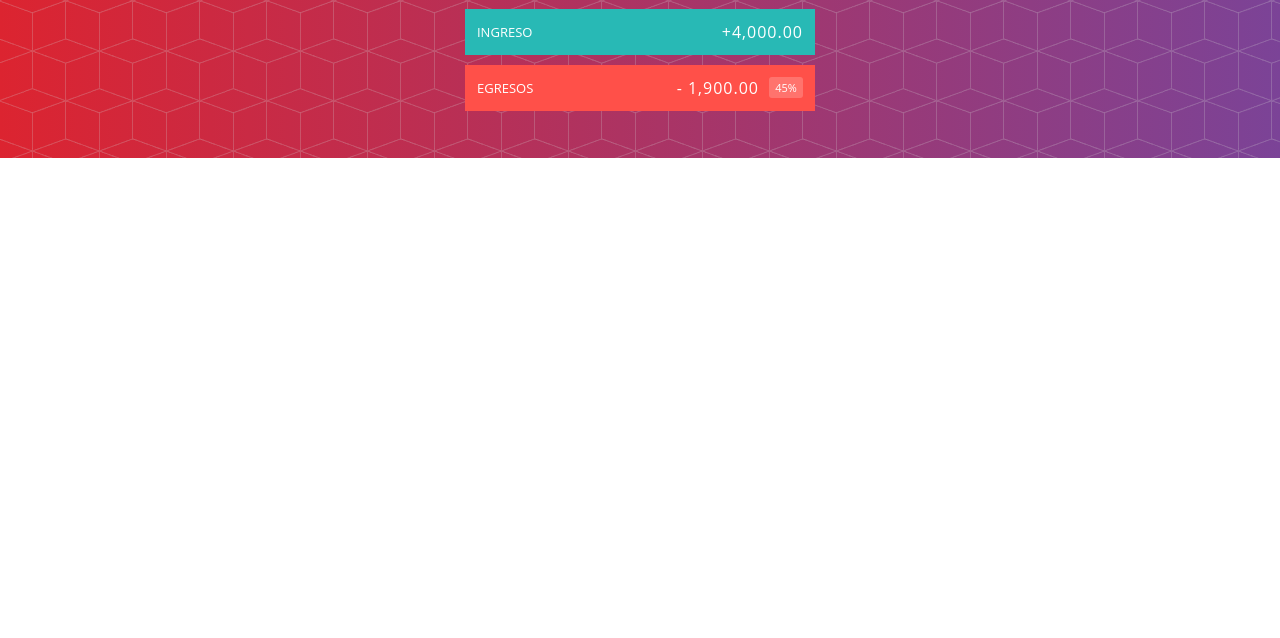
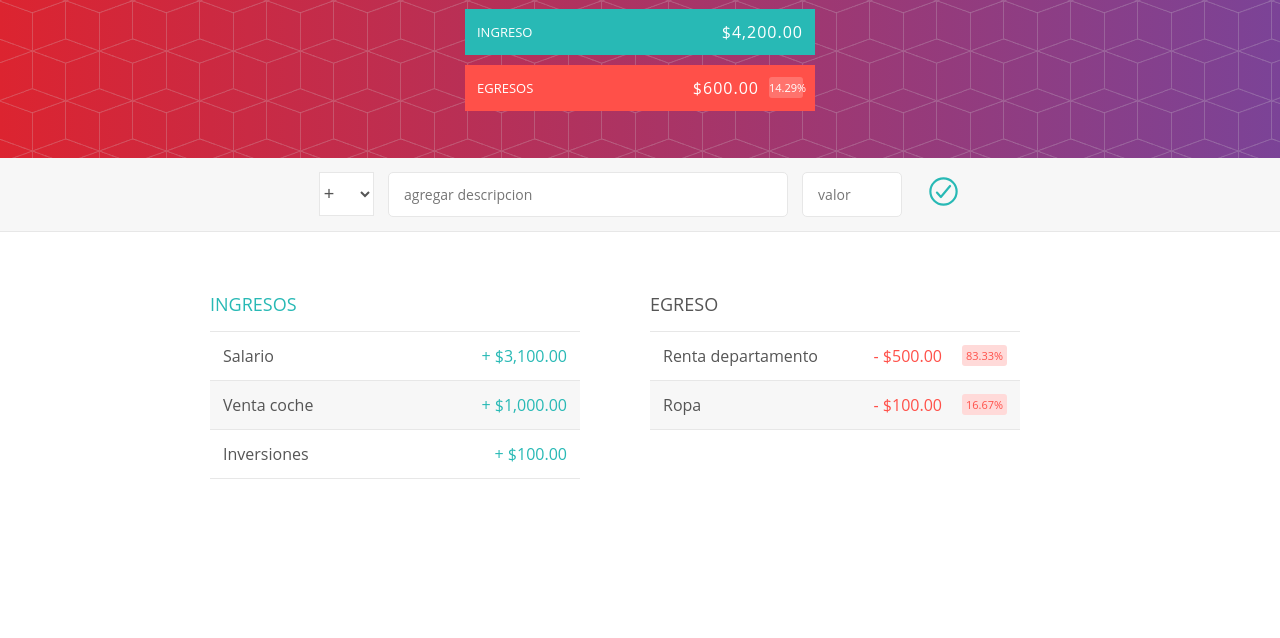
Before and after one commit to oscar-BG/Desarrollo_Web_JavaScript, a plain HTML site: page 25.-Aplicacion-presupuesto/index.html in a window 1280 px wide. Shown: the part 162-800 px from the top of the page. Drawn offline with nearby package versions, Linux system fonts and the light colour scheme.

Commit message:
Ejercicio con javascript

```diff
--- a/25.-Aplicacion-presupuesto/index.html
+++ b/25.-Aplicacion-presupuesto/index.html
@@ -7,25 +7,76 @@
     <link rel="stylesheet" href="css/estilos.css">
     <title>Presupuesto</title>
 </head>
-<body>
+<body onload="cargarApp()">
     <div class="cabecero">
         <div class="presupuesto">
             <div class="presupuesto_titulo">
                 Presupuesto Disponible
             </div>
-            <div class="presupuesto_valor">2,000.00</div>
+            <div class="presupuesto_valor" id="presupuesto">2,000.00</div>
             <div class="presupuesto_ingreso limpiarEstilos">
                 <div class="presupuesto_ingreso--texto">Ingreso</div>
                 <div class="derecha">
-                    <div class="presupuesto_ingreso--valor">+4,000.00</div>
+                    <div class="presupuesto_ingreso--valor" id="ingresos">+4,000.00</div>
                 </div>
             </div>
 
             <div class="presupuesto_egreso limpiarEstilos">
                 <div class="presupuesto_egreso--texto">Egresos</div>
                 <div class="derecha limpiarEstilos">
-                    <div class="presupuesto_egreso--valor">- 1,900.00</div>
-                    <div class="presupuesto_egreso--porcentaje">45%</div>
+                    <div class="presupuesto_egreso--valor" id="egreso">- 1,900.00</div>
+                    <div class="presupuesto_egreso--porcentaje" id="porcentaje">45%</div>
+                </div>
+            </div>
+        </div>
+    </div>
+
+    <!-- Agregar formulario -->
+    <form action="#" id="forma" onsubmit="return false;">
+        <div class="agregar">
+            <div class="agregar_contenedor">
+                <select name="" id="tipo" class="agregar_tipo">
+                    <option value="ingreso" selected>+</option>
+                    <option value="egreso">-</option>
+                </select>
+                <input type="text" name="" id="descripcion" class="agregar_descripcion" placeholder="agregar descripcion">
+                <input type="number" class="agregar_valor" placeholder="valor" id="valor" step="any">
+                <button class="agregar_btn" onclick="agregarDato()"> <ion-icon name="checkmark-circle-outline"></ion-icon></button>
+            </div>
+        </div>
+    </form>
+
+    <div class="contenedor limpiarEstilos">
+        <div class="ingreso">
+            <h2 class="ingreso_titulo">Ingresos</h2>
+            <div id="lista-ingresos">
+                <div class="elemento limpiarEstilos">
+                    <div class="elemento_descripcion">Salario</div>
+                    <div class="derecha limpiarEstilos">
+                        <div class="elemento_valor">+ 2500.00</div>
+                        <div class="elemento_eliminar">
+                            <button class="elemento_eliminar--btn">
+                                <ion-icon name="close-outline"></ion-icon>
+                            </button>
+                        </div>
+                    </div>
+                </div>
+            </div>
+        </div>
+        <div class="egreso">
+            <h2 class="agreso_titulo">Egreso</h2>
+            <div id="lista-egresos">
+                <div class="elemento limpiarEstilos">
+                    <div class="elemento_descripcion">Renta departamento</div>
+                    <div class="derecha limpiarEstilos">
+                        <div class="elemento_valor">- 900</div>
+                        <div class="elemento_porcentaje">21%</div>
+                        <div class="elemento_eliminar">
+                            <button class="elemento_eliminar--btn">
+                                <ion-icon name="close-outline"></ion-icon>
+                            </button>
+                        </div>
+                    </div>
                 </div>
             </div>
         </div>
@@ -34,5 +85,7 @@
     <script src="js/Ingreso.js"></script>
     <script src="js/Egreso.js"></script>
     <script src="js/app.js"></script>
+    <script type="module" src="https://unpkg.com/ionicons@5.5.2/dist/ionicons/ionicons.esm.js"></script>
+    <script nomodule src="https://unpkg.com/ionicons@5.5.2/dist/ionicons/ionicons.js"></script>
 </body>
 </html>
--- a/25.-Aplicacion-presupuesto/js/Dato.js
+++ b/25.-Aplicacion-presupuesto/js/Dato.js
@@ -0,0 +1,19 @@
+class Dato{
+    constructor(descripcion, valor){
+        this._descripcion = descripcion;
+        this._valor = valor;
+    }
+
+    get descripcion(){
+        return this._descripcion;
+    }
+    set descripcion(descripcion){
+        this._descripcion = descripcion;
+    }
+    get valor(){
+        return this._valor;
+    }
+    set valor(valor){
+        this._valor;
+    }
+}
--- a/25.-Aplicacion-presupuesto/js/Egreso.js
+++ b/25.-Aplicacion-presupuesto/js/Egreso.js
@@ -0,0 +1,11 @@
+class Egreso extends Dato{
+    static contadorEgresos = 0;
+
+    constructor(descripcion, valor){
+        super(descripcion, valor);
+        this._id = ++Egreso.contadorEgresos;
+    }
+    get id(){
+        return this._id;
+    }
+}
--- a/25.-Aplicacion-presupuesto/js/Ingreso.js
+++ b/25.-Aplicacion-presupuesto/js/Ingreso.js
@@ -0,0 +1,11 @@
+class Ingreso extends Dato{
+    static contadorIngresos = 0;
+
+    constructor(descripcion, valor){
+        super(descripcion, valor);
+        this._id = ++Ingreso.contadorIngresos;
+    }
+    get id(){
+        return this._id;
+    }
+}
--- a/25.-Aplicacion-presupuesto/js/app.js
+++ b/25.-Aplicacion-presupuesto/js/app.js
@@ -0,0 +1,128 @@
+const ingreso = [
+    new Ingreso('Salario', 3100.00),
+    new Ingreso('Venta coche', 1000),
+    new Ingreso('Inversiones', 100)
+];
+const egreso = [
+    new Egreso('Renta departamento', 500),
+    new Egreso('Ropa', 100)
+];
+
+let cargarApp = ()=>{
+    cargarCabecero();
+    cargarIngresos();
+    cargarEgresos();
+}
+
+
+let totalIngresos = () =>{
+    let totalIngreso = 0;
+    for(let ingresos of ingreso){
+        totalIngreso += ingresos.valor;
+    }
+    return totalIngreso;
+}
+
+let totalEgreso = ()=>{
+    let totalEgreso = 0;
+    for(let egresos of egreso){
+        totalEgreso += egresos.valor;
+    }
+    return totalEgreso;
+}
+cargarCabecero = ()=>{
+    let presupuesto = totalIngresos() - totalEgreso();
+    let procentajeEgreso = totalEgreso() / totalIngresos();
+
+    document.getElementById('presupuesto').innerHTML = formatoMoneda(presupuesto);
+    document.getElementById('porcentaje').innerHTML = formatoPorcentaje(procentajeEgreso);
+    document.getElementById('ingresos').innerHTML = formatoMoneda(totalIngresos());
+    document.getElementById('egreso').innerHTML = formatoMoneda(totalEgreso());
+}
+
+const formatoMoneda = (valor)=>{
+    return valor.toLocaleString('en-us', {style:'currency', currency:'USD', minimumFractionDigits:2})
+}
+const formatoPorcentaje = (valor) =>{
+    return valor.toLocaleString('en-US', {style:'percent', minimumFractionDigits:2})
+}
+
+const cargarIngresos = ()=>{
+    let ingresosHTML = '';
+    for (let  ingresos of ingreso) {
+        ingresosHTML += crearIngresoHTML(ingresos);
+    }
+    document.getElementById('lista-ingresos').innerHTML = ingresosHTML;
+}
+const crearIngresoHTML = (ingreso)=>{
+    let ingresosHTML = `
+    <div class="elemento limpiarEstilos">
+        <div class="elemento_descripcion">${ingreso.descripcion}</div>
+        <div class="derecha limpiarEstilos">
+            <div class="elemento_valor">+ ${formatoMoneda(ingreso.valor)}</div>
+            <div class="elemento_eliminar">
+                <button class="elemento_eliminar--btn">
+                    <ion-icon name="close-outline"  onclick='eliminarIngreso(${ingreso.id})'></ion-icon>
+                </button>
+            </div>
+        </div>
+    </div>
+    `;
+    return ingresosHTML;
+}
+
+const eliminarIngreso = (id) =>{
+    let indiceEliminar = ingreso.findIndex( ingresos => ingresos.id === id);
+    ingreso.splice(indiceEliminar, 1);
+    cargarCabecero();
+    cargarIngresos();
+}
+const cargarEgresos = ()=>{
+    let egresosHTML = '';
+    for (let egresos of egreso) {
+        egresosHTML += crearEgresoHTML(egresos);
+    }
+    document.getElementById('lista-egresos').innerHTML = egresosHTML;
+}
+const crearEgresoHTML = (egresos) =>{
+    let egresosHTML = `<div class="elemento limpiarEstilos">
+        <div class="elemento_descripcion">${egresos.descripcion}</div>
+        <div class="derecha limpiarEstilos">
+            <div class="elemento_valor">- ${formatoMoneda(egresos.valor)}</div>
+            <div class="elemento_porcentaje">${formatoPorcentaje(egresos.valor/totalEgreso())}</div>
+            <div class="elemento_eliminar">
+                <button class="elemento_eliminar--btn">
+                    <ion-icon name="close-outline" onclick='eliminarEgreso(${egreso.id})'></ion-icon>
+                </button>
+            </div>
+        </div>
+    </div>`;
+    return egresosHTML;
+
+}
+
+let eliminarEgreso = (id) =>{
+    let indiceEliminar = egreso.findIndex(egresos => egresos.id === id);
+    egreso.splice(indiceEliminar, 1);
+    cargarCabecero();
+    cargarEgresos();
+}
+
+let agregarDato = () =>{
+    let forma = document.forms['forma'];
+    let tipo = forma['tipo']
+    let descripcion = forma['descripcion']
+    let valor = forma['valor']
+
+    if(descripcion.value !== '' && valor.value !== ''){
+        if(tipo.value === 'ingreso'){
+            ingreso.push(new  Ingreso(descripcion.value, +valor.value));
+            cargarCabecero()
+            cargarIngresos()
+        }else if(tipo.value === 'egreso'){
+            egreso.push(new Egreso(descripcion.value, +valor.value))
+            cargarCabecero()
+            cargarEgresos()
+        }
+    }
+}
```
